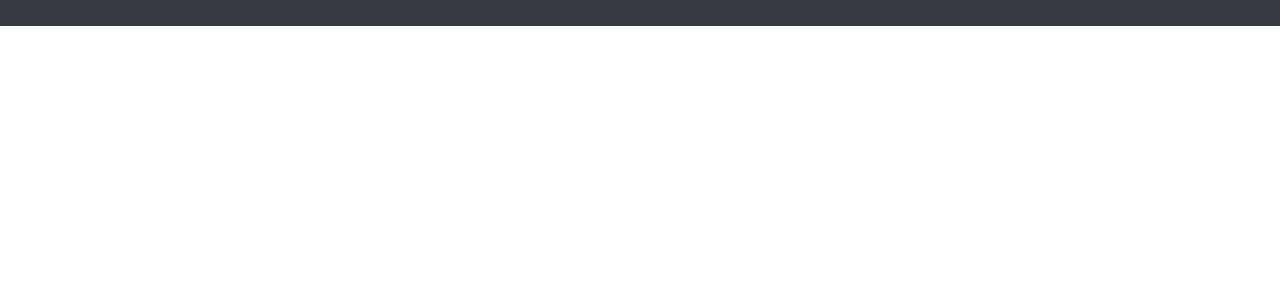
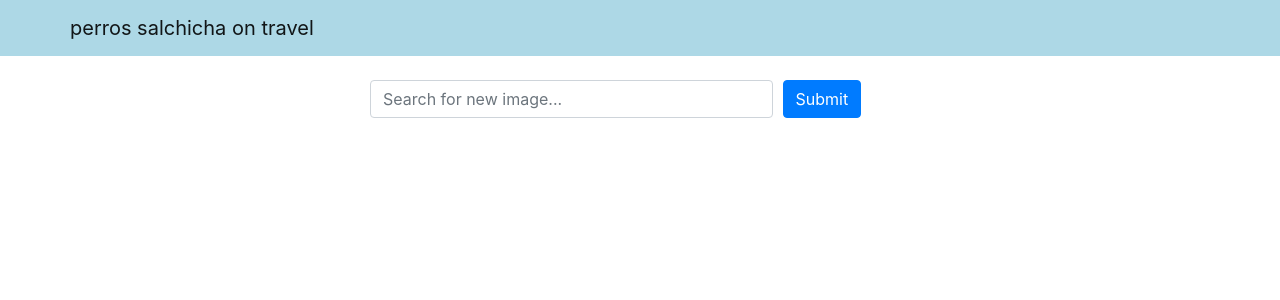
Before and after one commit to kowadelko/REACT_PYTHON, a React (Create React App) app in the folder my-new-app/: page / in a window 1280 px wide. Shown: the top 300 px of the page. Built offline with nearby package versions, Linux system fonts and the light colour scheme.

Commit message:
changes many of them

```diff
--- a/my-new-app/public/index.html
+++ b/my-new-app/public/index.html
@@ -24,7 +24,7 @@
       work correctly both with client-side routing and a non-root public URL.
       Learn how to configure a non-root public URL by running `npm run build`.
     -->
-    <title>Jamniki</title>
+    <title>perros salchicha</title>
   </head>
   <body>
     <noscript>You need to enable JavaScript to run this app.</noscript>
--- a/my-new-app/src/App.js
+++ b/my-new-app/src/App.js
@@ -1,10 +1,22 @@
+import { useState } from 'react';
 import 'bootstrap/dist/css/bootstrap.min.css';
 import Header from './components/Header';
+import Search from './components/Search';
+
 
 function App() {
+  const [word, setWord] = useState('');
+
+  const handleSearchSubmit = (e) => {
+    e.preventDefault();
+    console.log(word);
+  }
+
+
   return (
     <div>
-      <Header />
+      <Header title= "perros salchicha on travel"/>
+      <Search word={word} setWord={setWord} handleSubmit={handleSearchSubmit}/>
     </div>
   );
 }
--- a/my-new-app/src/components/Header.js
+++ b/my-new-app/src/components/Header.js
@@ -1,10 +1,16 @@
 import React from 'react'
-import { Navbar } from 'react-bootstrap';
+import { Navbar, Container } from 'react-bootstrap';
+
+const navbarStyle = {
+    backgroundColor: 'lightblue'
+}
 
 const Header = (props) => {
     return (
-        <Navbar bg="dark" data-bs-theme="dark">
-          <Navbar.Brand href="/">{props.title}</Navbar.Brand>
+        <Navbar style={navbarStyle} data-bs-theme="dark">
+            <Container>
+                <Navbar.Brand href="/">{props.title}</Navbar.Brand>
+            </Container>
         </Navbar>
     )
 };
--- a/my-new-app/src/components/Search.js
+++ b/my-new-app/src/components/Search.js
@@ -1,10 +1,26 @@
 import React from "react";
-import { Container, Row, Col } from "react-bootstrap";
-const Search = () => {
+import { Container, Row, Col, Form, Button } from "react-bootstrap";
+
+const Search = ({word, setWord, handleSubmit}) => {
     return (
-        <Container>
-            <Row>
-                <Col>Search</Col>
+        <Container className="mt-4">
+            <Row className="justify-content-center">
+                <Col xs={12} md={8} lg={6}>
+                    <Form onSubmit={handleSubmit}>
+                        <Form.Row>
+                            <Col xs={9}>
+                                <Form.Control
+                                    type="text"
+                                    value={word}
+                                    onChange={(e) => setWord(e.target.value)}
+                                    placeholder="Search for new image..." />
+                            </Col>
+                            <Col>
+                                <Button variant="primary" type="submit">Submit</Button>
+                            </Col>
+                        </Form.Row>
+                    </Form>
+                </Col>
             </Row>
         </Container>
     );
```
